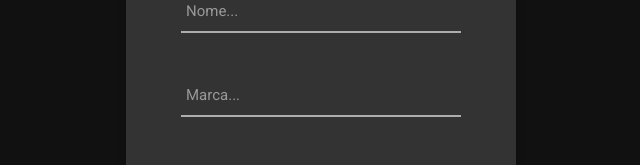
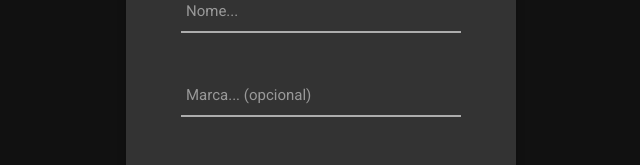
Before and after one commit to George-Luis-Costa/TCC_Qual_e_o_Preco, a React (Create React App) app: page /CadastroProdutos in a window 1280 px wide. Shown: the part 161-326 px from the top of the page, without its empty margins (319-959 px from the left). Built offline with nearby package versions, Linux system fonts and the light colour scheme.

Commit message:
Organizacao Styles.css

```diff
--- a/src/page/cadastro_produto/cadastroProduto.jsx
+++ b/src/page/cadastro_produto/cadastroProduto.jsx
@@ -97,7 +97,7 @@ export const CadastroProduto = () => {
                         value={marca}
                         onChange={(e) => setMarca(e.target.value)}
                     />
-                    <span className="focus-input" data-placeholder="Marca..."></span>
+                    <span className="focus-input" data-placeholder="Marca... (opcional)"></span>
                 </div>
 
                 <div className="wrap-input">
--- a/src/page/search_produto/search.jsx
+++ b/src/page/search_produto/search.jsx
@@ -1,7 +1,7 @@
 import React, { useEffect, useState } from 'react'
 import { Link } from "react-router-dom"
 import Card from '../../components/Card'
-import '../search_produto/style.css'
+import '../../styles/style.css'
 import SearchIcon from '../../assets/search.svg'
 import { toast } from 'react-toastify'
 
--- a/src/page/tela_login/telaLogin.jsx
+++ b/src/page/tela_login/telaLogin.jsx
@@ -1,7 +1,7 @@
 import React, { useEffect, useState } from 'react'
 import { Link, Navigate } from "react-router-dom"
 import Card from '../../components/Card'
-import '../tela_login/telaLogin.css'
+import '../../styles/telaLogin.css'
 import SearchIcon from '../../assets/search.svg'
 import images from '../../images/icon_login.png'
 import { toast } from 'react-toastify'
@@ -27,7 +27,12 @@ const TelaLogin = () => {
   const toastId = React.useRef(null)
 
   function authUser(user) {
+
     toastId.current = toast.loading("Logando...")
+    toast.update(toastId.current, {
+      closeButton: true,
+    })
+
     fetch(API_URL + "/user", {
       method: 'GET',
       headers: {
@@ -35,7 +40,6 @@ const TelaLogin = () => {
       },
     })
       .then((res) => {
-
         if (res.status == '202') {
           setValid(auth(res.status))
 
@@ -44,7 +48,7 @@ const TelaLogin = () => {
             type: "success",
             isLoading: false,
             closeButton: true,
-            autoClose: 3000
+            autoClose: 3000,
           })
           return res.json()
         } else {
--- a/src/page/tela_main/telaMain.jsx
+++ b/src/page/tela_main/telaMain.jsx
@@ -1,6 +1,6 @@
 import React, { useEffect, useState } from 'react'
 import { Link } from "react-router-dom"
-import '../tela_main/telaMain.css'
+import '../../styles/telaMain.css'
 import { FcAdvance, FcSearch } from 'react-icons/fc'
 import { MdAddComment, MdOutlineAddTask, MdOutlineAddCircle } from 'react-icons/md'
 import { toast, ToastContainer } from 'react-toastify'
@@ -30,6 +30,7 @@ const TelaMain = () => {
   const [info, setInfo] = useState([])
 
   useEffect(() => {
+
     toastId.current = toast.loading("Buscando atualizações...")
 
     fetch(API_URL + "/product/info", {
```
Also changed, not shown: src/styles/style.css (renamed from src/page/search_produto/style.css), src/styles/telaLogin.css (renamed from src/page/tela_login/telaLogin.css), src/styles/telaMain.css (renamed from src/page/tela_main/telaMain.css).
